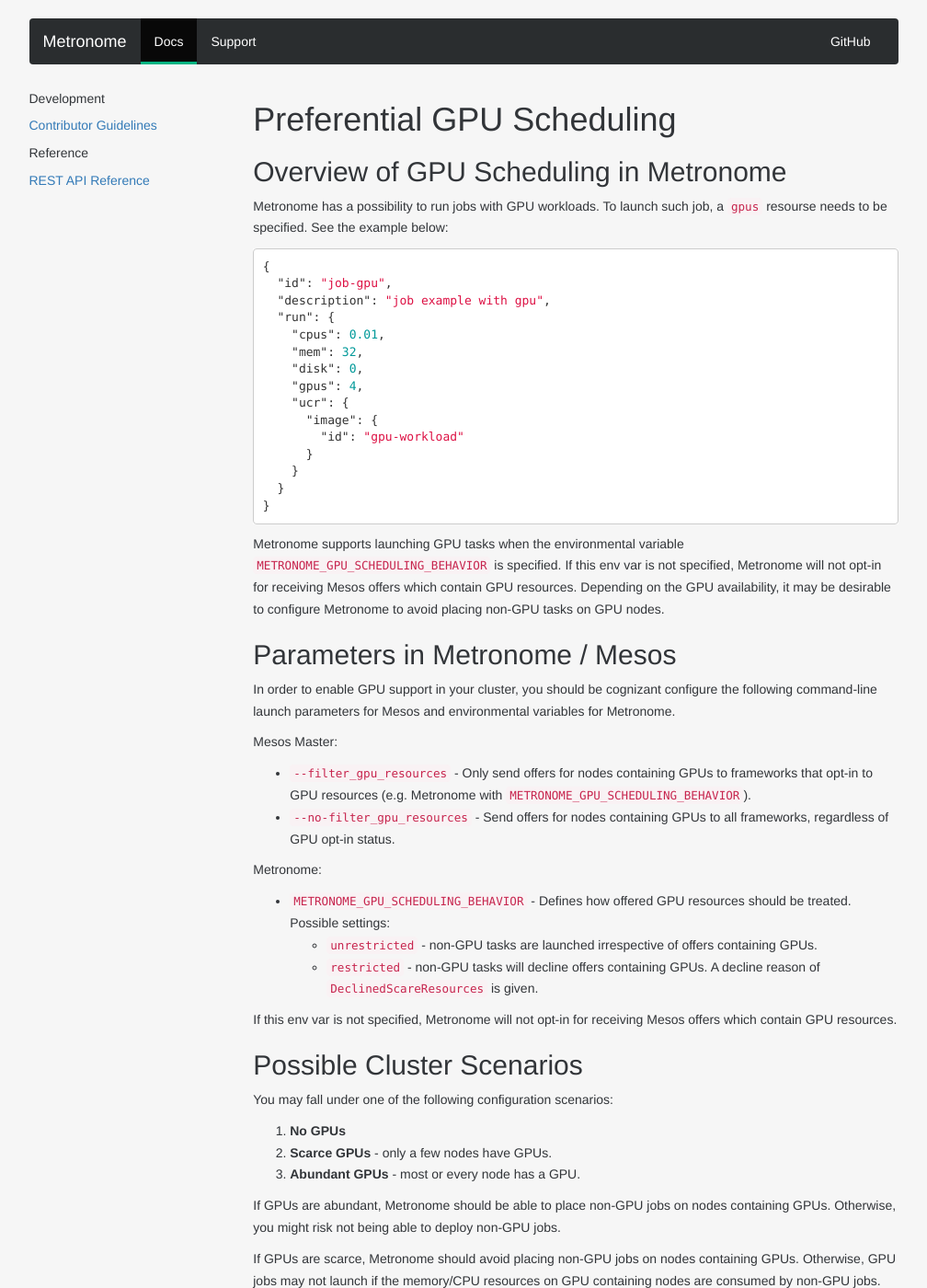
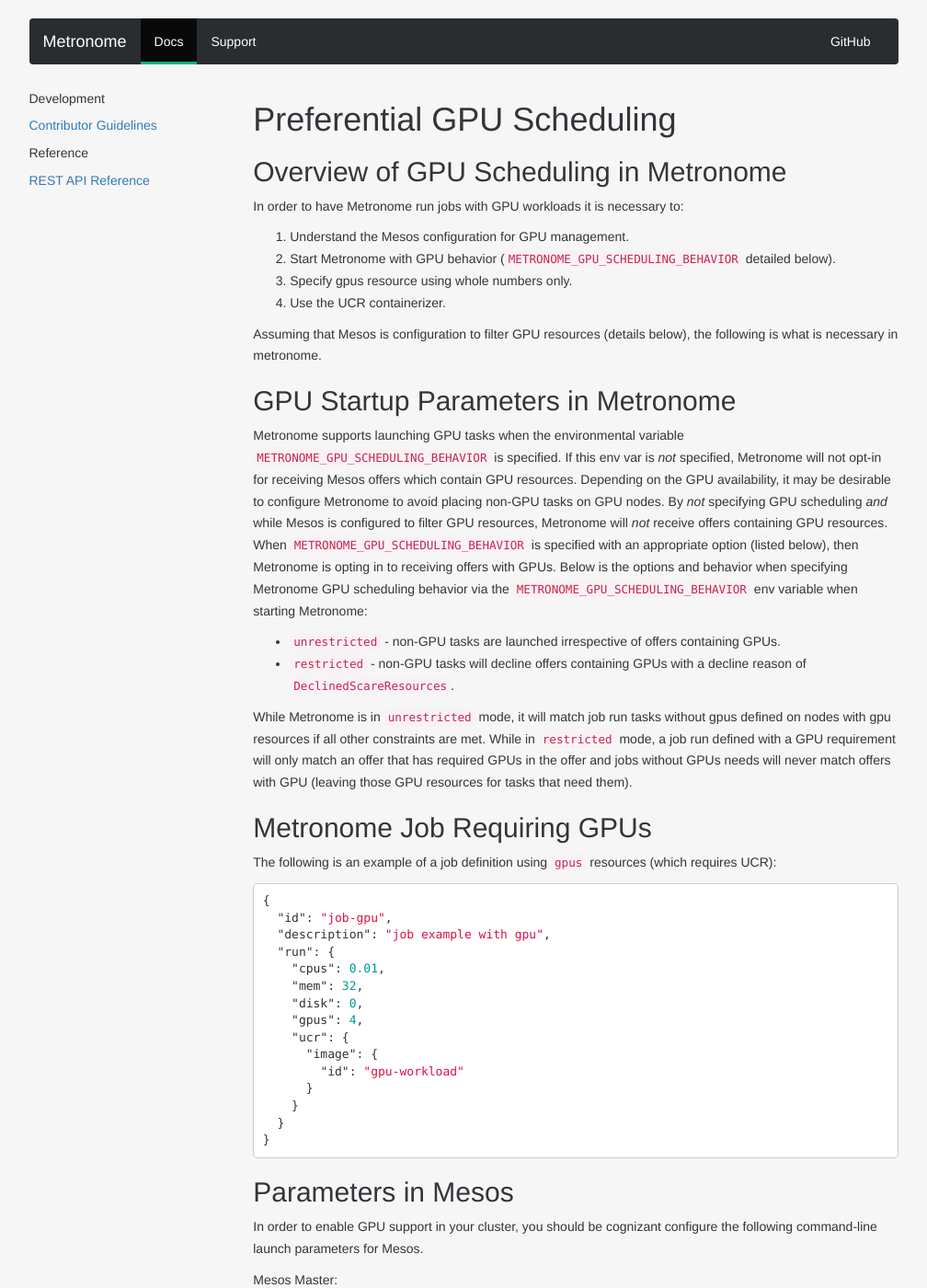
Before and after one commit to dcos/metronome, a Jekyll site: the page built from docs/docs/gpus.md, in a window 1280 px wide and 1400 px high. Shown: the whole window at 92% size, without its empty margins (136-1144 px from the left). Built offline with Jekyll 4.4.1, drawn with Linux system fonts in a browser that asks for light colours; nearby versions of some CDN libraries; some web fonts are replaced; our own code applies the rules of GitHub Pages for plain Markdown files; some of the changed text lies outside the part shown.

Commit message:
refactored docs on gpus and metronome

````diff
--- a/docs/docs/gpus.md
+++ b/docs/docs/gpus.md
@@ -1,9 +1,29 @@
 # Preferential GPU Scheduling
-
 
 ## Overview of GPU Scheduling in Metronome
 
-Metronome has a possibility to run jobs with GPU workloads. To launch such job, a `gpus` resourse needs to be specified. See the example below:
+In order to have Metronome run jobs with GPU workloads it is necessary to:
+
+1. Understand the Mesos configuration for GPU management.
+2. Start Metronome with GPU behavior (`METRONOME_GPU_SCHEDULING_BEHAVIOR` detailed below).
+3. Specify gpus resource using whole numbers only.
+4. Use the UCR containerizer.
+
+
+Assuming that Mesos is configuration to filter GPU resources (details below), the following is what is necessary in metronome.
+
+## GPU Startup Parameters in Metronome
+
+Metronome supports launching GPU tasks when the environmental variable `METRONOME_GPU_SCHEDULING_BEHAVIOR` is specified.  If this env var is *not* specified, Metronome will not opt-in for receiving Mesos offers which contain GPU resources.  Depending on the GPU availability, it may be desirable to configure Metronome to avoid placing non-GPU tasks on GPU nodes. By *not* specifying GPU scheduling *and* while Mesos is configured to filter GPU resources, Metronome will *not* receive offers containing GPU resources.   When `METRONOME_GPU_SCHEDULING_BEHAVIOR` is specified with an appropriate option (listed below), then Metronome is opting in to receiving offers with GPUs.  Below is the options and behavior when specifying Metronome GPU scheduling behavior via the `METRONOME_GPU_SCHEDULING_BEHAVIOR` env variable when starting Metronome:
+
+  - `unrestricted` - non-GPU tasks are launched irrespective of offers containing GPUs.
+  - `restricted` - non-GPU tasks will decline offers containing GPUs with a decline reason of `DeclinedScareResources`.
+
+While Metronome is in `unrestricted` mode, it will match job run tasks without gpus defined on nodes with gpu resources if all other constraints are met.   While in `restricted` mode, a job run defined with a GPU requirement will only match an offer that has required GPUs in the offer and jobs without GPUs needs will never match offers with GPU (leaving those GPU resources for tasks that need them).
+
+## Metronome Job Requiring GPUs
+
+The following is an example of a job definition using `gpus` resources (which requires UCR):
 
 ```json
 {
@@ -23,48 +43,27 @@
 }
 ```
 
+## Parameters in Mesos
 
-Metronome supports launching GPU tasks when the environmental variable `METRONOME_GPU_SCHEDULING_BEHAVIOR` is specified.
-If this env var is not specified, Metronome will not opt-in for receiving Mesos offers which contain GPU resources.
-Depending on the GPU availability, it may be desirable to configure Metronome to avoid placing non-GPU tasks on GPU nodes.
-
-
-## Parameters in Metronome / Mesos
-
-In order to enable GPU support in your cluster, you should be cognizant configure the following command-line launch parameters for Mesos and environmental variables for Metronome.
+In order to enable GPU support in your cluster, you should be cognizant configure the following command-line launch parameters for Mesos.
 
 Mesos Master:
 
 - `--filter_gpu_resources` - Only send offers for nodes containing GPUs to frameworks that opt-in to GPU resources (e.g. Metronome with `METRONOME_GPU_SCHEDULING_BEHAVIOR`).
 - `--no-filter_gpu_resources` - Send offers for nodes containing GPUs to all frameworks, regardless of GPU opt-in status.
 
-Metronome:
+More details are provided on the [Mesos Configuration Site](http://mesos.apache.org/documentation/latest/configuration/master/)
 
-- `METRONOME_GPU_SCHEDULING_BEHAVIOR`  - Defines how offered GPU resources should be treated. Possible settings:
-    - `unrestricted` - non-GPU tasks are launched irrespective of offers containing GPUs.
-    - `restricted` - non-GPU tasks will decline offers containing GPUs. A decline reason of `DeclinedScareResources` is given.
+## Restrict Metronome from launching on GPU resources
 
-If this env var is not specified, Metronome will not opt-in for receiving Mesos offers which contain GPU resources.
+There are a couple ways to stop jobs from running on nodes with GPUs.  Both require Mesos to filter GPU resources and can be accomplished by:
 
+1. Do NOT specify the environment variable `METRONOME_GPU_SCHEDULING_BEHAVIOR` for Metronome.
+2. `METRONOME_GPU_SCHEDULING_BEHAVIOR=restricted` and all jobs either do not define gpus resources are assign the value of `0` to required gpus.
 
-## Possible Cluster Scenarios
-
-You may fall under one of the following configuration scenarios:
-
-1. **No GPUs**
-2. **Scarce GPUs** - only a few nodes have GPUs.
-3. **Abundant GPUs** - most or every node has a GPU.
-
-If GPUs are abundant, Metronome should be able to place non-GPU jobs on nodes containing GPUs. Otherwise, you might risk not being able to deploy non-GPU jobs.
-
-If GPUs are scarce, Metronome should avoid placing non-GPU jobs on nodes containing GPUs. Otherwise, GPU jobs may not launch if the memory/CPU resources on GPU containing nodes are consumed by non-GPU jobs.
-
-## Caveats / Edge Cases
-
-Please be aware of the important following edge cases applicable to Metronome `METRONOME_GPU_SCHEDULING_BEHAVIOR`=`restricted`
 
 ### Nodes That Have All GPUs Consumed Treated as Non-GPU Nodes
 
-When a GPU node has all GPU resources consumed (either reserved for other roles, or used by running tasks), Metronome will treat it as a non-GPU node and will proceed to place non-GPU tasks on it. This is because makes GPU placement decisions based off of resources offered, and if no GPUs are available for the role as which Metronome is registered, or the role `*`, then Metronome will see no GPUs.
+When a node with GPU resources has all GPU resources consumed (either reserved for other roles, or used by running tasks), Metronome will treat it as a non-GPU node and will proceed to place non-GPU tasks on it. This is because Metronome makes GPU placement decisions based off of resources offered, and if no GPUs are available for the role as which Metronome is registered, or the role `*`, then Metronome will see no GPUs in the offer and not provide any restrictions.
 
 If you reserve your GPUs for a non-Metronome role (e.g. Tensorflow), be sure to reserve CPU, disc, and memory resources, also for that role.
````
